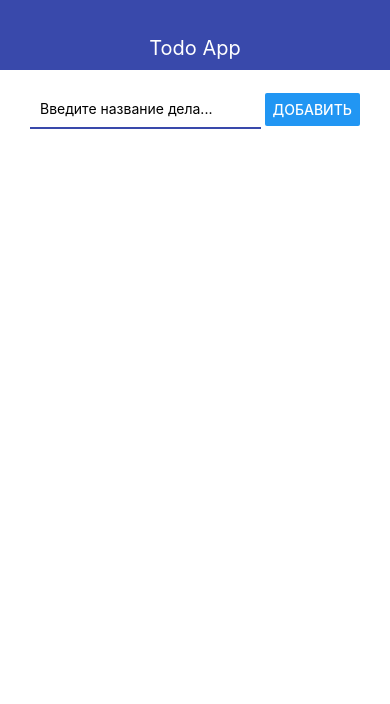
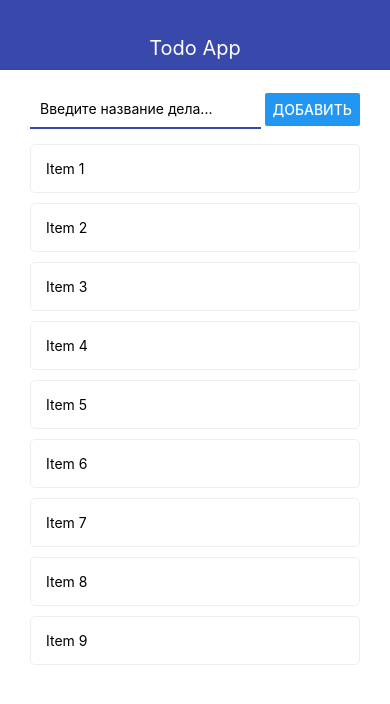
Before and after one commit to ZVMarina/react-native-first-project, a React Native app: screen / in a window 390 px wide. Shown: the top 704 px of the page. Built offline with nearby package versions, Linux system fonts and the light colour scheme.

Commit message:
Lesson 22. Rendering a list

```diff
--- a/App.js
+++ b/App.js
@@ -1,11 +1,21 @@
 import React, { useState } from "react"; // с помощью useState будем создавать локальный стейт
-import { StyleSheet, Text, View } from "react-native";
+import { StyleSheet, Text, View, FlatList } from "react-native";
 import { Navbar } from "./src/Navbar";
 import { AddTodo } from "./src/AddTodo";
 import { Todo } from "./src/Todo";
 
 export default function App() {
-  const [todos, setTodos] = useState([]); // стейт
+  const [todos, setTodos] = useState([
+    { id: 1, title: "Item 1" },
+    { id: 2, title: "Item 2" },
+    { id: 3, title: "Item 3" },
+    { id: 4, title: "Item 4" },
+    { id: 5, title: "Item 5" },
+    { id: 6, title: "Item 6" },
+    { id: 7, title: "Item 7" },
+    { id: 8, title: "Item 8" },
+    { id: 9, title: "Item 9" },
+  ]); // стейт
 
   const addTodo = (title) => {
     // возвращаем новый стейт, который состоит из нового элемента и копии прошлого
@@ -19,15 +29,19 @@ export default function App() {
   };
 
   return (
-    <View>
+    <View style={{ flex: 1 }}>
       <Navbar title="Todo App" />
       <View style={styles.container}>
         <AddTodo onSubmit={addTodo} />
-        <View>
-          {todos.map((todo) => (
-            <Todo todo={todo} key={todo.id} />
-          ))}
-        </View>
+
+        <FlatList
+          keyExtractor={(item) => item.id.toString()}
+          data={todos}
+          renderItem={({ item }) => {
+            return <Todo todo={item} />;
+          }}
+        />
+
       </View>
     </View>
   );
@@ -37,5 +51,6 @@ const styles = StyleSheet.create({
   container: {
     paddingHorizontal: 30,
     paddingVertical: 20,
+    flex: 1,
   },
 });
--- a/src/AddTodo.js
+++ b/src/AddTodo.js
@@ -22,6 +22,8 @@ export const AddTodo = ({ onSubmit }) => {
         onChangeText={setValue} // получаем текущее значение импута
         value={value} // значение для тектового инпута
         placeholder="Введите название дела..."
+        autoCorrect={false}
+        autoCapitalize='none'
       />
       <Button title="Добавить" onPress={pressHandler} />
     </View>
```
